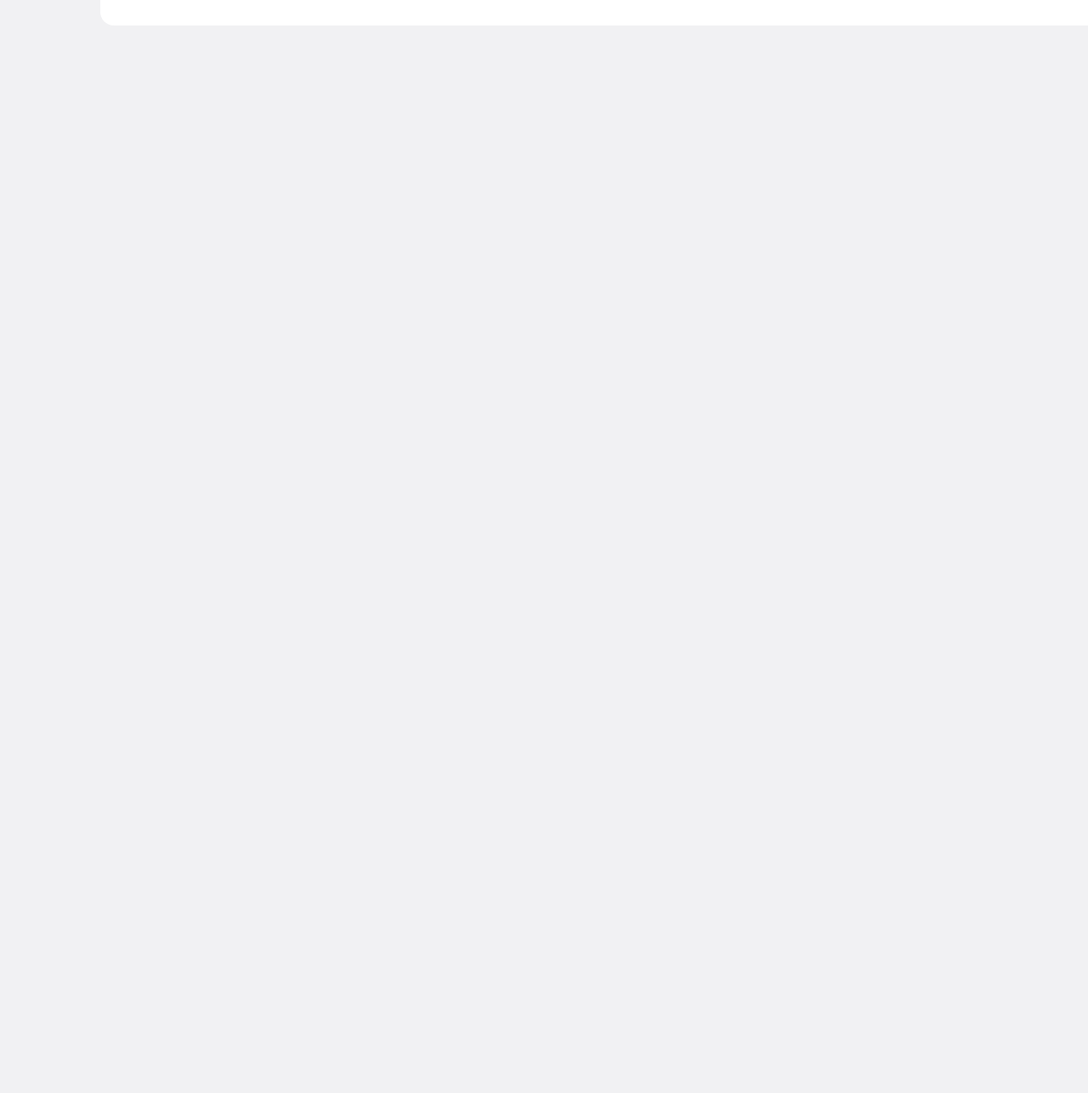
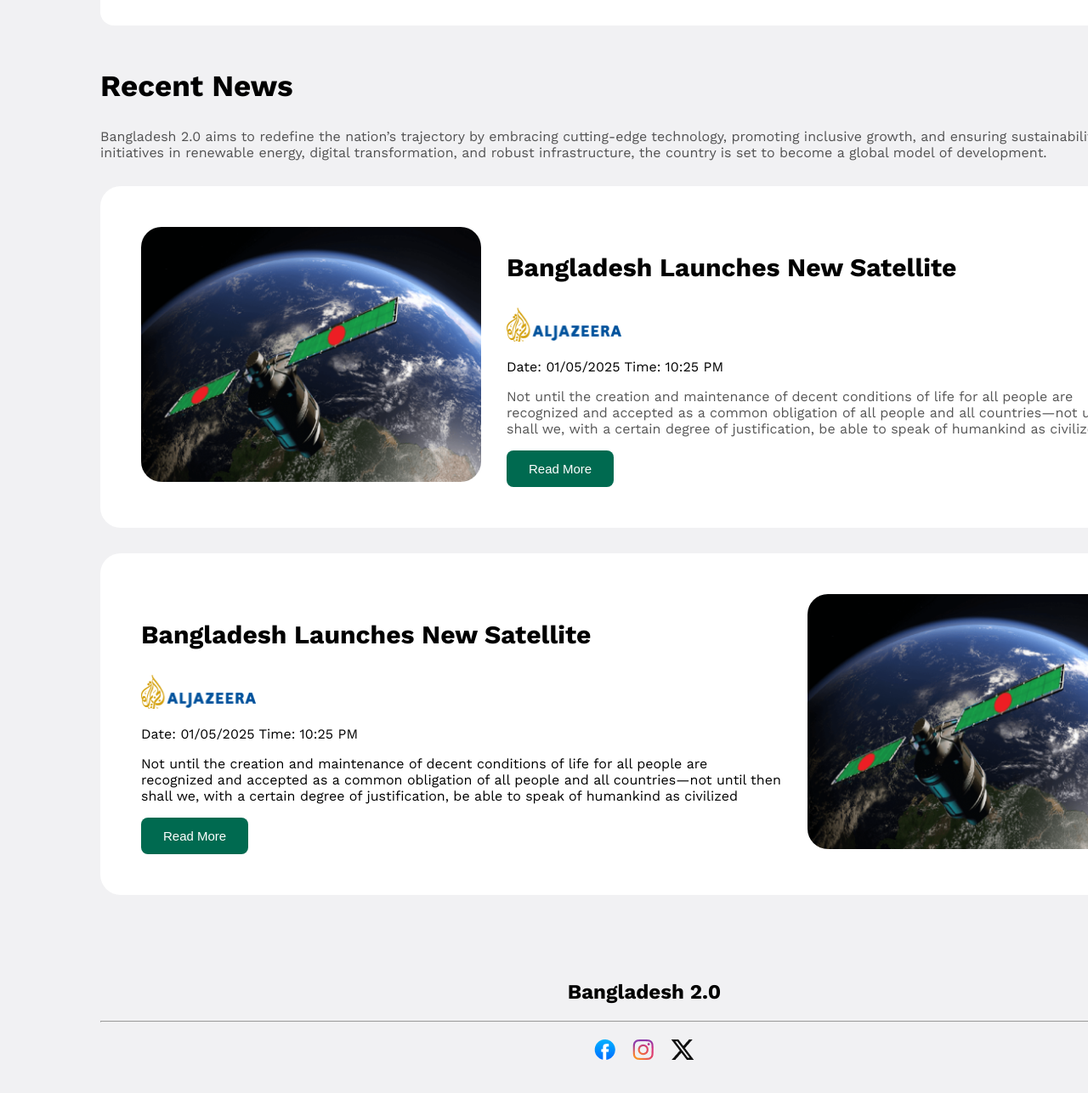
Before and after one commit to abirjuboraj201/b11-asign1, a plain HTML site: page index.html in a window 1280 px wide. Shown: the part 2387-3673 px from the top of the page at 85% size. Before the commit the page ends 2425 px from the top, so only its background shows below. Drawn offline with nearby package versions, Linux system fonts and the light colour scheme.

Commit message:
added news section and footer

```diff
--- a/index.html
+++ b/index.html
@@ -148,11 +148,48 @@
             </div>
         </section>
 
+        <section class="sec-recent">
+            <h2 class="sec-heading">Recent News</h2>
+            <p class="sec-description">Bangladesh 2.0 aims to redefine the nation’s trajectory by embracing cutting-edge technology, promoting inclusive growth, and ensuring sustainability. With initiatives in renewable energy, digital transformation, and robust infrastructure, the country is set to become a global model of development.</p>
+            <div class="news-container">
+                <div class="news">
+                    <img class="news-img" src="assets/satelite.png" alt="">
+
+                    <div>
+
+                        <h3 class="news-heading">Bangladesh Launches New Satellite</h3>
+                        <img class="channel-img" src="assets/al-jazeera.png" alt="">
+                        <p>Date: <time datetime="2025-01-05">01/05/2025</time>   Time: <time datetime="10:25">10:25 PM</time></p>
+                        <p class="news-description">Not until the creation and maintenance of decent conditions of life for all people are recognized and accepted as a common obligation of all people and all countries—not until then shall we, with a certain degree of justification, be able to speak of humankind as civilized</p>
+                        <button class="news-btn">Read More</button>
+                    </div>
+                </div>
+                <div class="news">
+                    <div>
+
+                        <h3 class="news-heading">Bangladesh Launches New Satellite</h3>
+                        <img class="channel-img" src="assets/al-jazeera.png" alt="">
+                        <p>Date: <time datetime="2025-01-05">01/05/2025</time>   Time: <time datetime="10:25">10:25 PM</time></p>
+                        <p>Not until the creation and maintenance of decent conditions of life for all people are recognized and accepted as a common obligation of all people and all countries—not until then shall we, with a certain degree of justification, be able to speak of humankind as civilized</p>
+                        <button class="news-btn">Read More</button>
+                    </div>
+                    <img class="news-img" src="assets/satelite.png" alt="">
+                </div>
+            </div>
+
+        </section>
+
 
     </main>
 
-    <footer>
-
+    <footer class="foot">
+        <h2>Bangladesh 2.0</h2>
+        <hr>
+        <div class="social-icon">
+            <a href=""><img src="assets/facebook.png" alt=""></a>
+            <a href=""><img src="assets/instagram.png" alt=""></a>
+            <a href=""><img src="assets/x.png" alt=""></a>
+        </div>
     </footer>
 
 </body>
--- a/styles/styles.css
+++ b/styles/styles.css
@@ -220,3 +220,61 @@ th,td {
  .table-opt:hover {
     background-color: #b6d4ba;
   }
+.sec-recent{
+    margin-top: 50px;
+}
+.news{
+    display: flex;
+    background-color: #FFFFFF;
+    border-radius: 24px;
+    padding: 48px;
+    gap: 30px;
+}
+.news-img{
+    width: 400px;
+    height: 300px;
+    border-radius: 24px;
+}
+.channel-img{
+    width: 135px;
+    height: 40px;
+}
+.news-heading{
+    font-weight: bold;
+    font-size: 30px;
+    color: #rgba(14, 14, 14, 0.8);
+}
+.news-description{
+    font-size: 16px;
+    color: rgba(14, 14, 14, 0.7);
+}
+.news-btn{
+    color: white;
+    padding: 13px 26px;
+    background-color: #006A50;
+    border-radius: 8px;
+    font-weight: 700px;
+    font-size: 15px;
+    border: none;
+}
+
+.news-container{
+    display: flex;
+    flex-direction: column;
+    gap: 30px;
+    margin-top: 30px;
+}
+footer{
+    width: 1280px;
+    text-align: center;
+    margin: 100px 110px ;
+
+}
+
+.social-icon{
+    display: flex;
+    gap: 20px;
+    justify-content: center;
+    align-items: center;
+    margin-top: 20px;
+}
```
Also changed, not shown: trial.html (deleted, +0 -63 lines).
